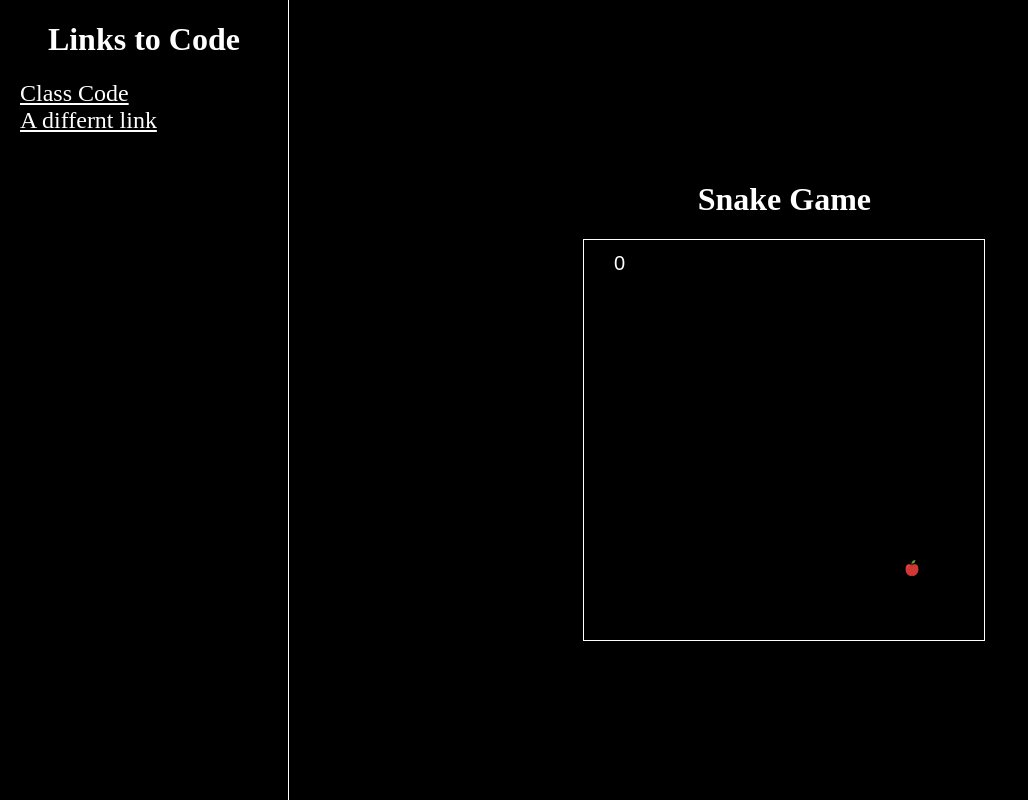
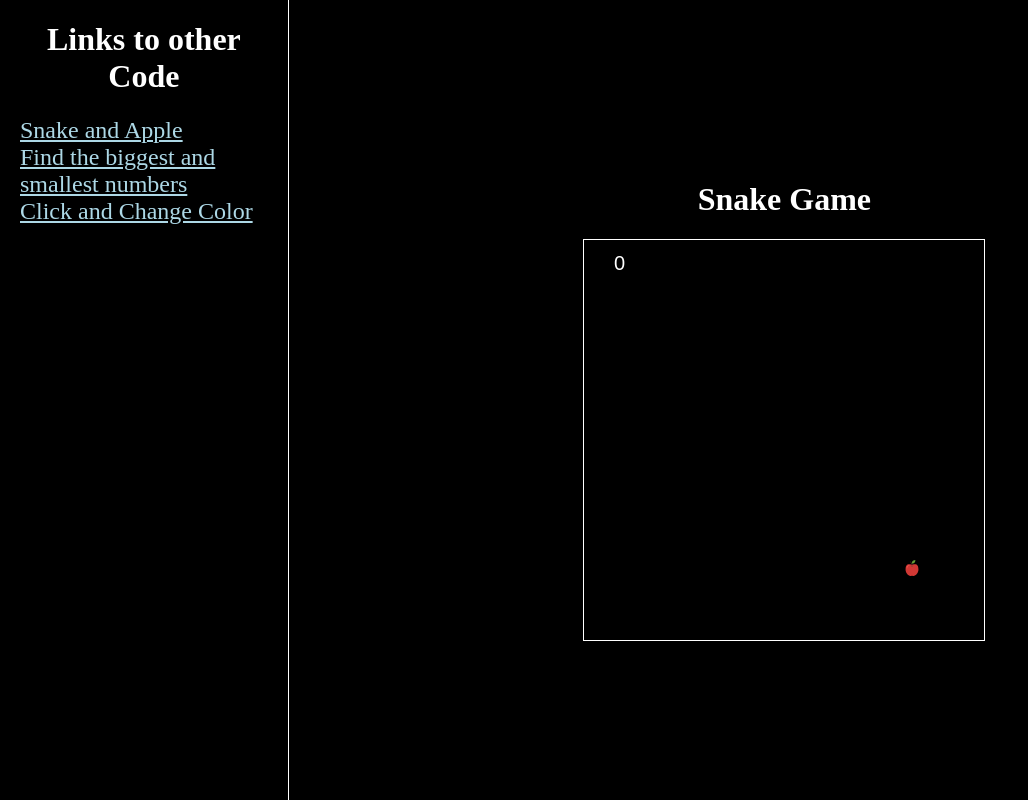
Before and after one commit to meisibley/meisibley.github.io, a plain HTML site: page index.html in a window 1280 px wide. Shown: the whole page, without its empty margins (0-1028 px from the left). Drawn offline with Linux system fonts and the light colour scheme.

Commit message:
Update index.html

```diff
--- a/index.html
+++ b/index.html
@@ -35,7 +35,7 @@
   }
   a {
     font-size: 1.5em;
-    color: white;
+    color: lightblue;
     display: block;
   }
   canvas {
@@ -45,9 +45,10 @@
 </head>
 <body>
   <div class="linkDiv">
-    <h1 class="linkHeading">Links to Code</h1>
-    <a href="https://github.com/meisibley/meisibley.github.io">Class Code</a>
-    <a href="CodingProblem3.html">A differnt link</a>
+    <h1 class="linkHeading">Links to other Code</h1>
+    <a href="https://github.com/meisibley/meisibley.github.io">Snake and Apple</a>
+    <a href="CodingProblem3.html">Find the biggest and smallest numbers</a>
+    <a href="innerTextChange.html">Click and Change Color</a>
   </div>
   <div class="gameDiv">
     <h1>Snake Game</h1>
```
